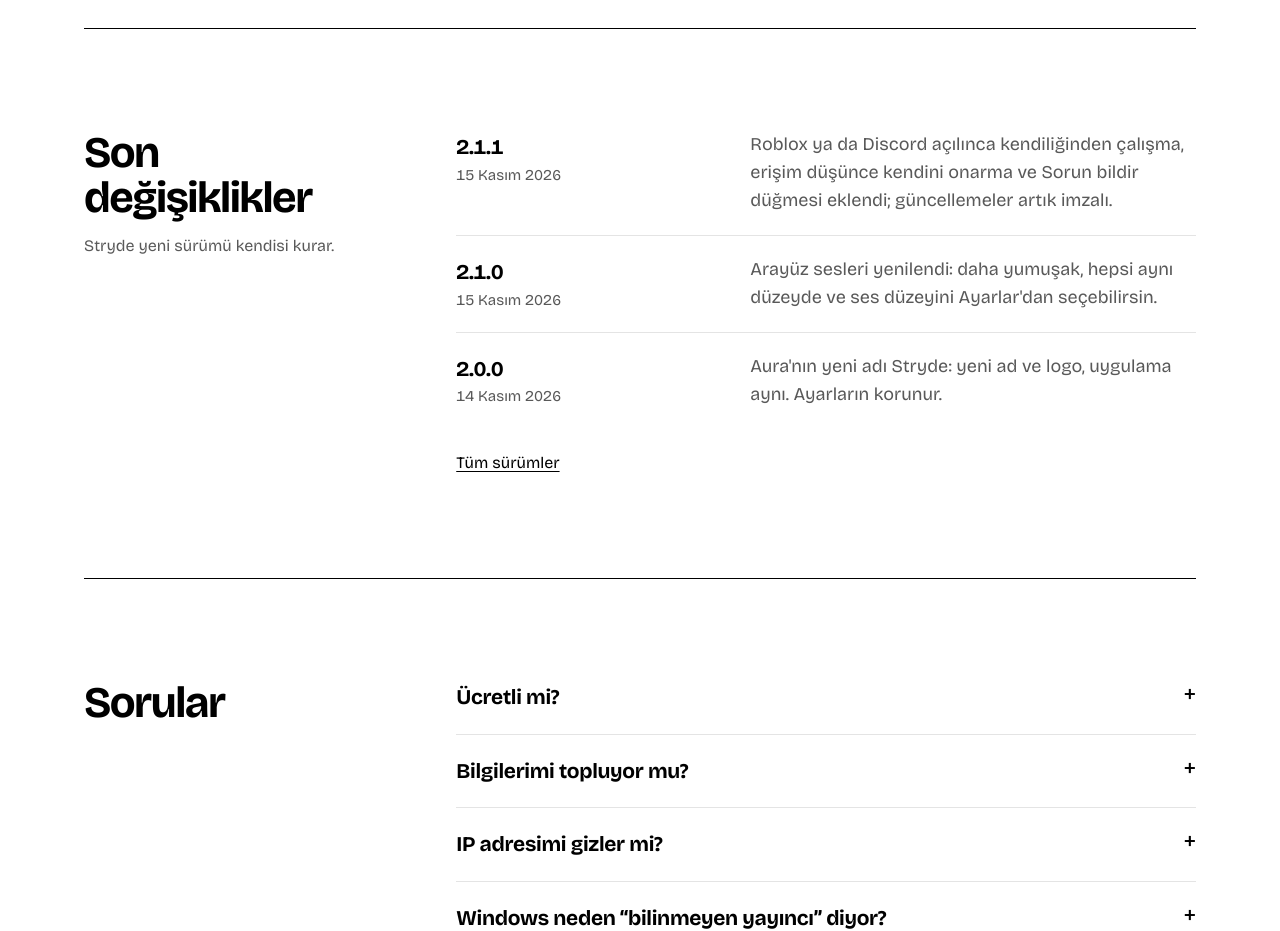
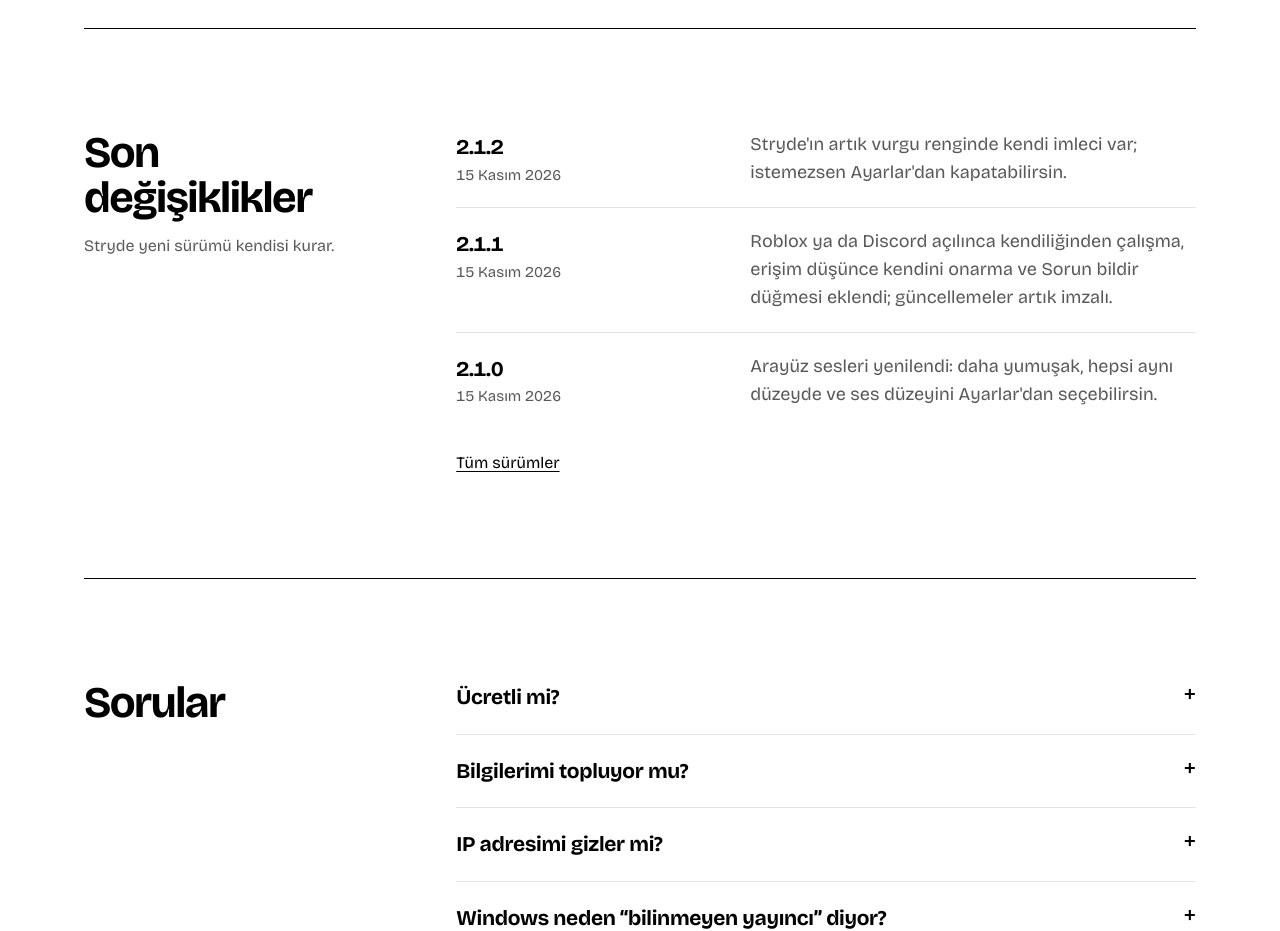
Before and after one commit to Nestyyyyyy/aura, a plain HTML site: page docs/index.html in a window 1280 px wide. Shown: the part 5760-6691 px from the top of the page. Drawn offline with Linux system fonts and the light colour scheme; no server answers.

Commit message:
Sürüm listesi: 2.1.2
Co-Authored-By: Claude Fable 5.2 <noreply@anthropic.com>

```diff
--- a/docs/index.html
+++ b/docs/index.html
@@ -339,9 +339,9 @@
       </div>
       <div>
         <ul class="log" id="surumler">
+          <li><b>2.1.2<time datetime="2026-11-15">15 Kasım 2026</time></b><span>Stryde'ın artık vurgu renginde kendi imleci var; istemezsen Ayarlar'dan kapatabilirsin.</span></li>
           <li><b>2.1.1<time datetime="2026-11-15">15 Kasım 2026</time></b><span>Roblox ya da Discord açılınca kendiliğinden çalışma, erişim düşünce kendini onarma ve Sorun bildir düğmesi eklendi; güncellemeler artık imzalı.</span></li>
           <li><b>2.1.0<time datetime="2026-11-15">15 Kasım 2026</time></b><span>Arayüz sesleri yenilendi: daha yumuşak, hepsi aynı düzeyde ve ses düzeyini Ayarlar'dan seçebilirsin.</span></li>
-          <li><b>2.0.0<time datetime="2026-11-14">14 Kasım 2026</time></b><span>Aura'nın yeni adı Stryde: yeni ad ve logo, uygulama aynı. Ayarların korunur.</span></li>
         </ul>
         <p class="more"><a href="https://github.com/Nestyyyyyy/stryde/releases" rel="noopener">Tüm sürümler</a></p>
       </div>
```
